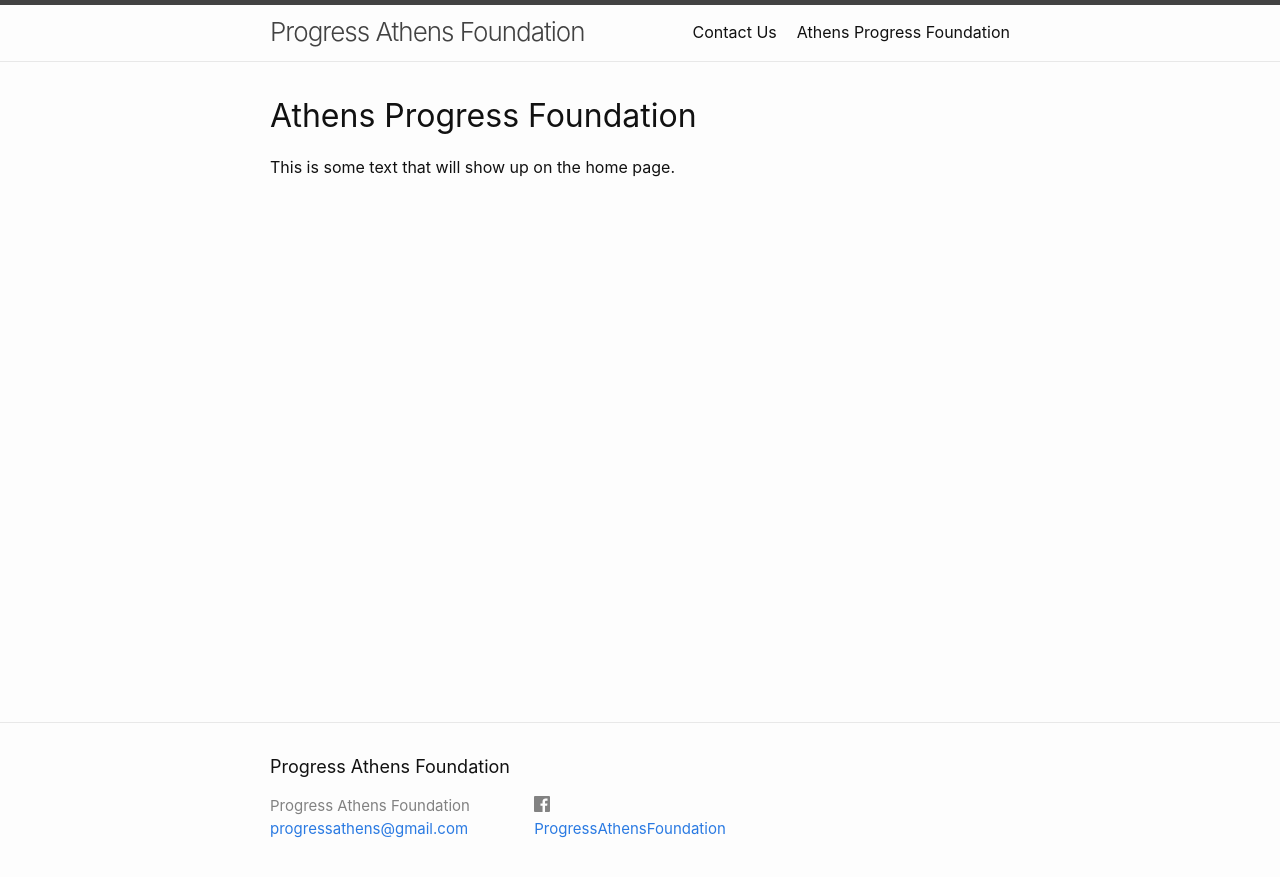
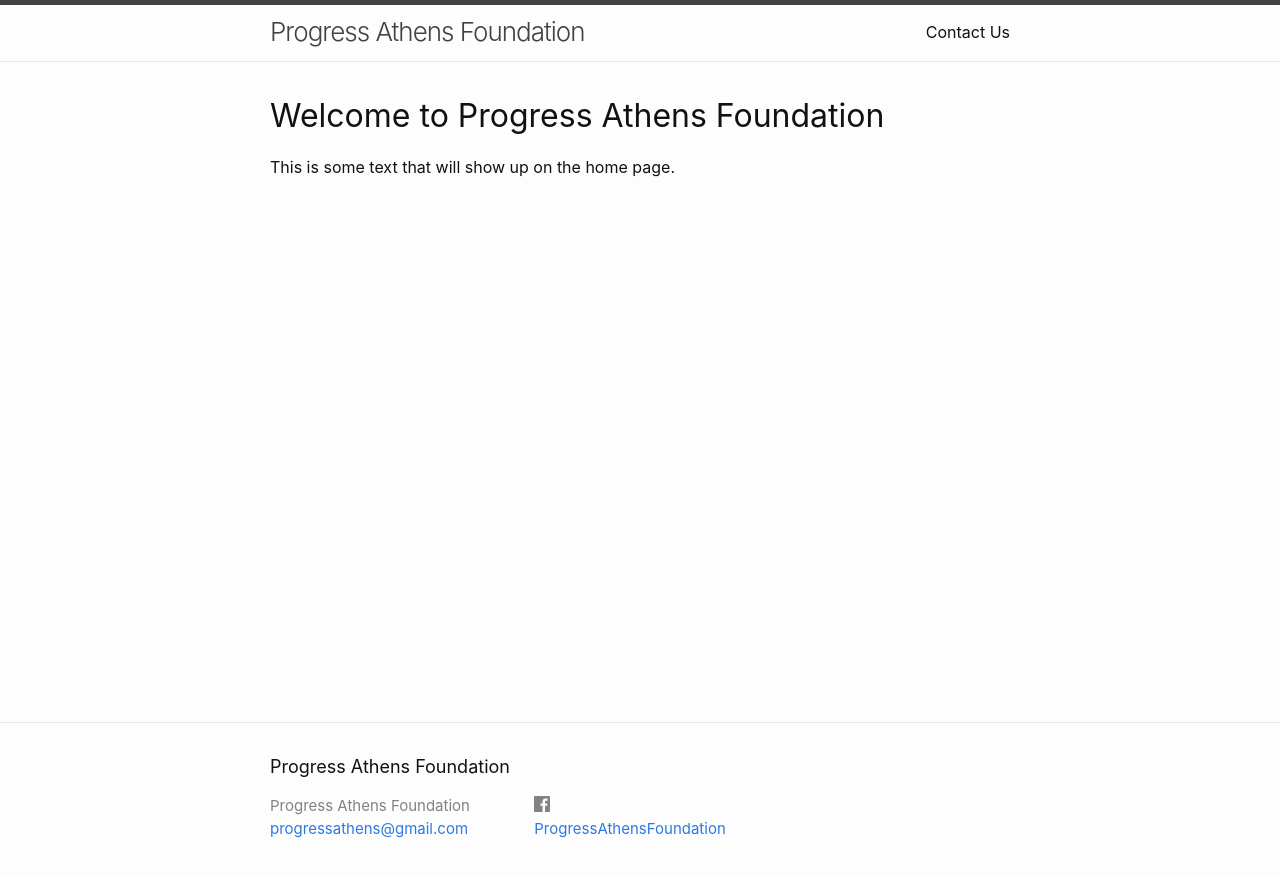
Before and after one commit to helle253/athens-foundation, a Jekyll site: the page built from index.md, in a window 1280 px wide. Shown: the top 877 px of the page. Built offline with Jekyll 4.4.1, drawn with Linux system fonts in a browser that asks for light colours.

Commit message:
remove title from liquid front matter
this keeps it out of the navbar links, where it is otherwise duplicated

```diff
--- a/index.md
+++ b/index.md
@@ -1,9 +1,9 @@
 ---
 # Feel free to add content and custom Front Matter to this file.
 # To modify the layout, see https://jekyllrb.com/docs/themes/#overriding-theme-defaults
-
 layout: home
-title: Athens Progress Foundation
 ---
 
+# Welcome to Progress Athens Foundation
+
 This is some text that will show up on the home page.
```
